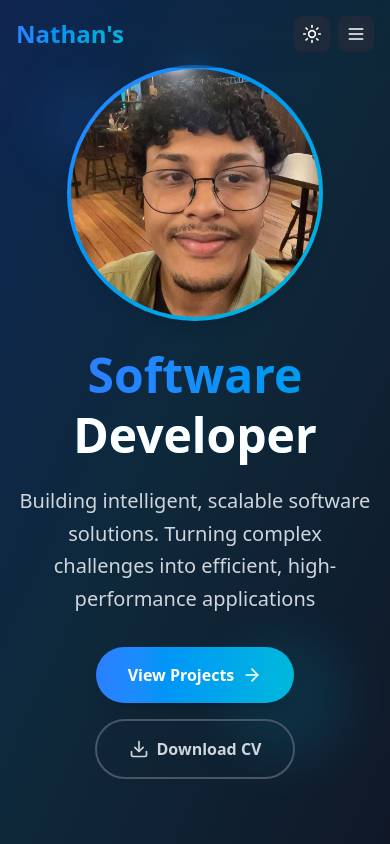
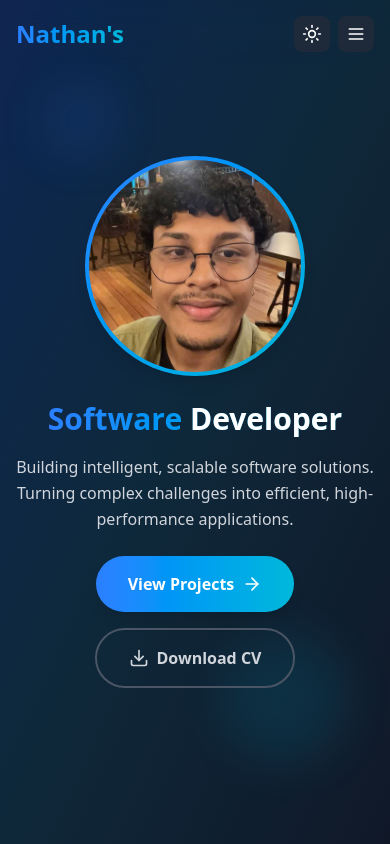
Before and after one commit to nathazz/portfolio-2, a React (Vite) app: page / in a window 390 px wide. Shown: the top 844 px of the page. Built offline with nearby package versions, Linux system fonts and the light colour scheme.

Commit message:
fix: reduce images and texts on the home page on mobile

```diff
--- a/src/components/Home/index.tsx
+++ b/src/components/Home/index.tsx
@@ -9,7 +9,7 @@ const Home: React.FC<IstyleProps> = ({ darkMode, scrollToSection }) => {
       <div className="relative z-10 mx-auto max-w-7xl px-4 sm:px-6 lg:px-8">
         <div className="text-center">
           <div className="mb-6">
-            <div className="mx-auto h-64 w-64 rounded-full bg-gradient-to-br from-blue-500 to-cyan-500 p-1 shadow-lg">
+            <div className="mx-auto h-55 w-55 rounded-full bg-gradient-to-br from-blue-500 to-cyan-500 p-1 shadow-lg sm:h-52 sm:w-52 md:h-64 md:w-64">
               <div
                 className={`h-full w-full overflow-hidden rounded-full ${darkMode ? 'bg-gray-900' : 'bg-white'}`}
               >
@@ -22,16 +22,16 @@ const Home: React.FC<IstyleProps> = ({ darkMode, scrollToSection }) => {
             </div>
           </div>
 
-          <h1 className="mb-5 text-5xl leading-tight font-bold md:text-5xl">
+          <h1 className="mb-4 text-3xl leading-tight font-bold sm:text-4xl md:text-5xl">
             <span className="bg-gradient-to-r from-blue-500 to-cyan-500 bg-clip-text text-transparent">
               Software <span className={darkMode ? 'text-white' : 'text-gray-900'}>Developer</span>
             </span>
           </h1>
           <p
-            className={`md:text-1xl mx-auto mb-8 max-w-3xl text-xl leading-relaxed ${darkMode ? 'text-gray-300' : 'text-gray-600'}`}
+            className={`mx-auto mb-6 max-w-md text-base leading-relaxed sm:max-w-xl sm:text-lg md:max-w-3xl md:text-xl ${darkMode ? 'text-gray-300' : 'text-gray-600'}`}
           >
             Building intelligent, scalable software solutions. Turning complex challenges into
-            efficient, high-performance applications
+            efficient, high-performance applications.
           </p>
 
           <div className="flex flex-col items-center justify-center gap-4 sm:flex-row">
--- a/src/components/NavBar/index.tsx
+++ b/src/components/NavBar/index.tsx
@@ -33,7 +33,7 @@ const NavBar: React.FC<IstyleProps> = ({ darkMode, toggleDarkMode, scrollToSecti
 
   return (
     <nav
-      className={`fixed top-0 z-50 w-full transition-all duration-300 ${
+      className={`fixed top-0 z-50 w-full h-16 transition-all duration-300 ${
         activeSection === 'home'
           ? darkMode
             ? 'border-transparent bg-transparent'
--- a/src/utils/constants.ts
+++ b/src/utils/constants.ts
@@ -17,7 +17,7 @@ export const experiences = [
       company: 'ScoreMilk',
       link: 'https://www.scoremilk.com/',
       role: 'Full Stack Developer',
-      date: 'Jul 2024 – Present',
+      date: 'Jul 2024 – Jun 2025',
       location: 'Remote, United States',
       description: `Contributed to a blockchain-based gaming platform by enhancing the UI, integrating TON and Telegram crypto wallets, and optimizing performance with React Query. Improved user experience with real-time feedback systems and resolved key UI/UX bugs. On the backend, optimized SQL for features like rankings and lobbies, worked on TON-based microservices for payouts, and supported development of real-time systems and automation bots.`,
       tech: ['React', 'Node.js', 'TypeScript', 'Golang', 'PostgreSQL', 'AWS', 'Docker'],
```
